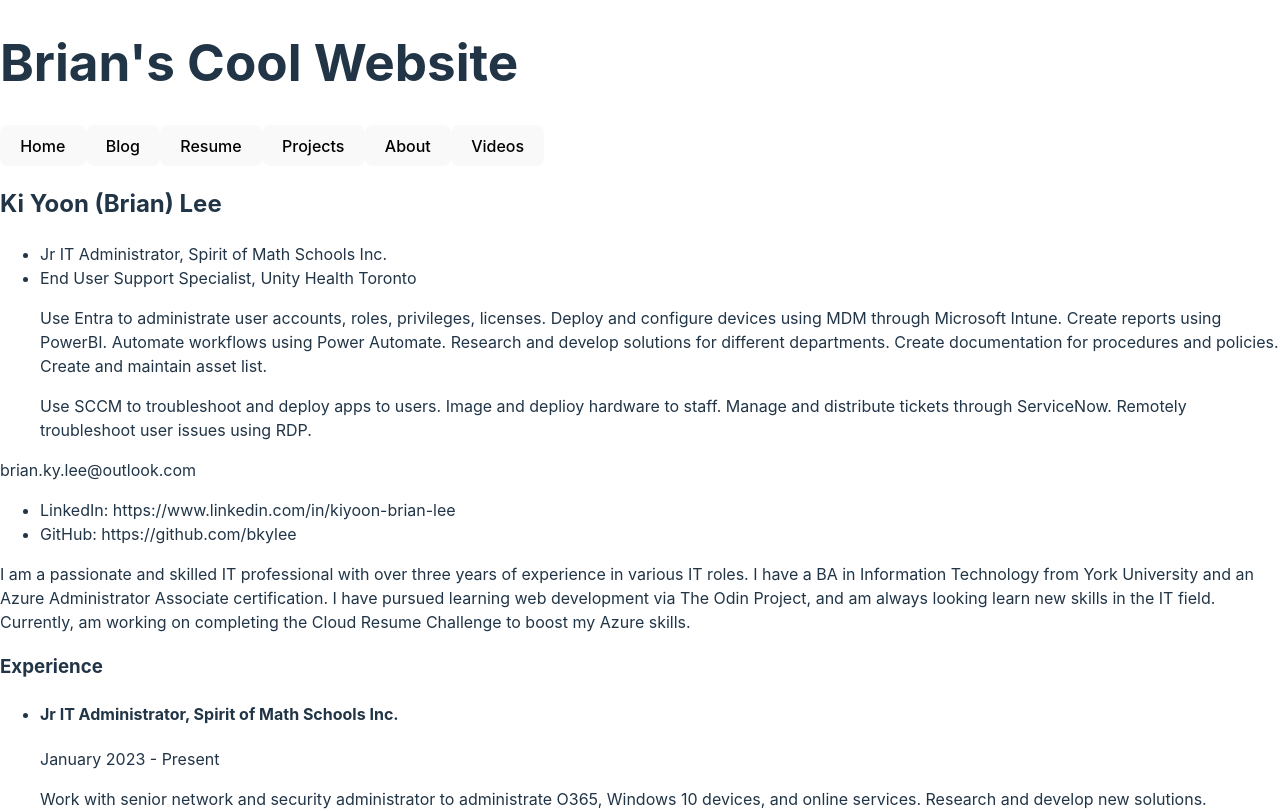
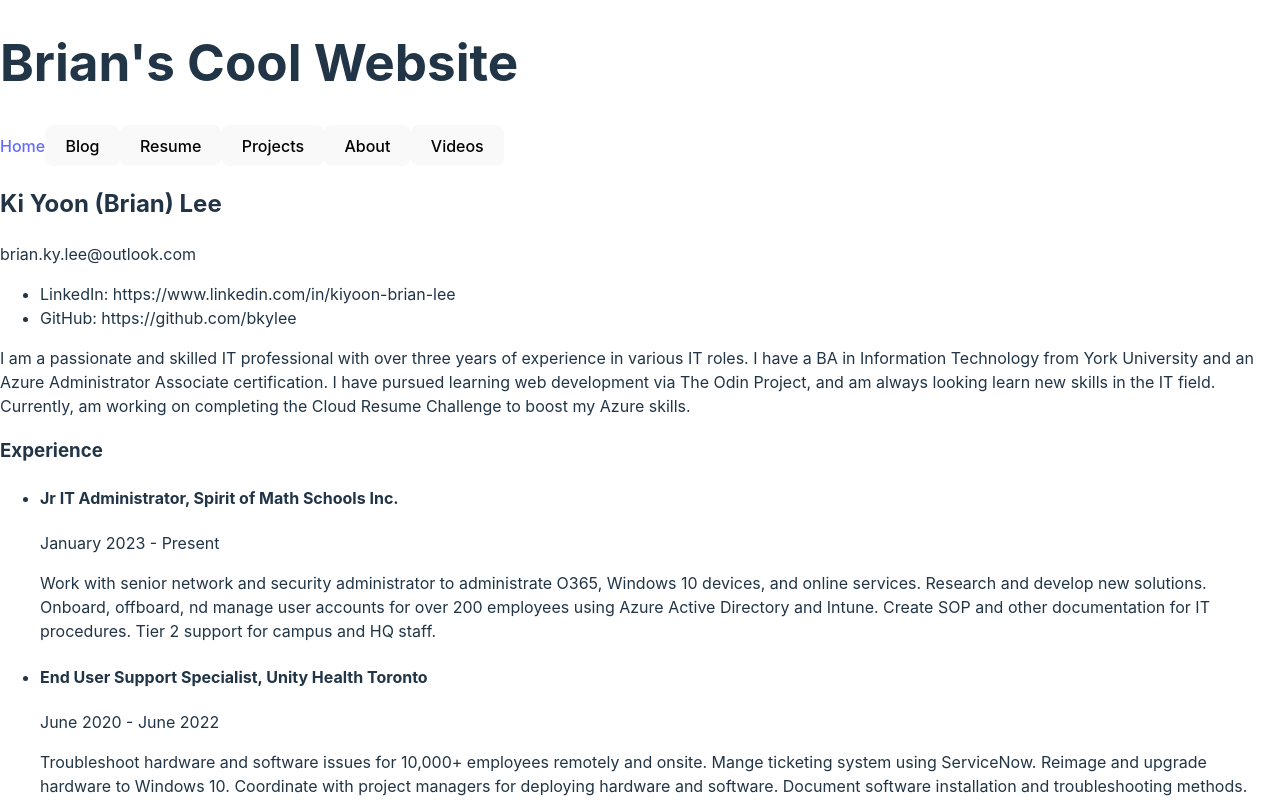
Before and after one commit to bkylee/CRC-Az, a React (Vite) app: page / in a window 1280 px wide. Shown: the top 811 px of the page. Built offline with nearby package versions, Linux system fonts and the light colour scheme.

Commit message:
updated Header to remove the incorrect jobs component. Added Router component to main.jsx

```diff
--- a/package.json
+++ b/package.json
@@ -11,7 +11,8 @@
   },
   "dependencies": {
     "react": "^18.2.0",
-    "react-dom": "^18.2.0"
+    "react-dom": "^18.2.0",
+    "react-router-dom": "^6.21.1"
   },
   "devDependencies": {
     "@types/react": "^18.2.43",
--- a/src/Header.jsx
+++ b/src/Header.jsx
@@ -1,9 +1,9 @@
 const Header = () => {
   return (
     <header>
-      <h1>Brian's Cool Website</h1>
+      <h1>Brian&apos;s Cool Website</h1>
       <div className="headButtons">
-        <button className="subsection">Home</button>
+        <a>Home</a>
         <button className="subsection">Blog</button>
         <button className="subsection">Resume</button>
         <button className="subsection">Projects</button>
--- a/src/Resume.jsx
+++ b/src/Resume.jsx
@@ -1,21 +1,20 @@
 function Resume() {
 
-    function Jobs() {
-        const jobs = ["Jr IT Administrator, Spirit of Math Schools Inc.", "End User Support Specialist, Unity Health Toronto"];
-        const jobDesc = ["Use Entra to administrate user accounts, roles, privileges, licenses. Deploy and configure devices using MDM through Microsoft Intune. Create reports using PowerBI. Automate workflows using Power Automate. Research and develop solutions for different departments. Create documentation for procedures and policies. Create and maintain asset list.", "Use SCCM to troubleshoot and deploy apps to users. Image and deplioy hardware to staff. Manage and distribute tickets through ServiceNow. Remotely troubleshoot user issues using RDP."];
-        const jobsList = jobs.map((job) => <li key={ job }>{ job } </li>)
-        const jobsDescList = jobDesc.map((jobDesc) => <p key={ jobDesc }> { jobDesc } </p>)
+    // function Jobs() {
+    //     const jobs = ["Jr IT Administrator, Spirit of Math Schools Inc.", "End User Support Specialist, Unity Health Toronto"];
+    //     const jobDesc = ["Use Entra to administrate user accounts, roles, privileges, licenses. Deploy and configure devices using MDM through Microsoft Intune. Create reports using PowerBI. Automate workflows using Power Automate. Research and develop solutions for different departments. Create documentation for procedures and policies. Create and maintain asset list.", "Use SCCM to troubleshoot and deploy apps to users. Image and deplioy hardware to staff. Manage and distribute tickets through ServiceNow. Remotely troubleshoot user issues using RDP."];
+    //     const jobsList = jobs.map((job) => <li key={ job }>{ job } </li>)
+    //     const jobsDescList = jobDesc.map((jobDesc) => <p key={ jobDesc }> { jobDesc } </p>)
 
-        return (
-            <ul>
-                {jobsList}
-                {jobsDescList}
-            </ul>
-        );
-    }
+    //     return (
+    //         <ul>
+    //             {jobsList}
+    //             {jobsDescList}
+    //         </ul>
+    //     );
+    // }
     return <>
         <h2>Ki Yoon (Brian) Lee</h2>
-        <Jobs />
         <div id="email">brian.ky.lee@outlook.com</div>
         <ul className="socials">
             <li>LinkedIn: https://www.linkedin.com/in/kiyoon-brian-lee</li>
--- a/src/ResumePage.jsx
+++ b/src/ResumePage.jsx
@@ -1,5 +1,6 @@
 import Header from './Header.jsx'
 import Resume from './Resume.jsx'
+//import Footer from './Footer.jsx'
 
 const ResumePage = () => {
   return (
--- a/src/main.jsx
+++ b/src/main.jsx
@@ -1,10 +1,22 @@
 import React from 'react'
 import ReactDOM from 'react-dom/client'
 import './index.css'
-import Greeting from './ResumePage.jsx'
+import Resume from './ResumePage.jsx'
+import { createBrowserRouter, RouterProvider } from 'react-router-dom'
+
+const router = createBrowserRouter([
+  // {
+  //   path: "/",
+  //   element: <Home />
+  // },
+  {
+    path: "/",
+    element: <Resume />
+  }
+])
 
 ReactDOM.createRoot(document.getElementById('root')).render(
   <React.StrictMode>
-    <Greeting />
+    <RouterProvider router = {router} />
   </React.StrictMode>,
 )
```
Also changed, not shown: 1 other file (tests, documents, lock files or other folders).
